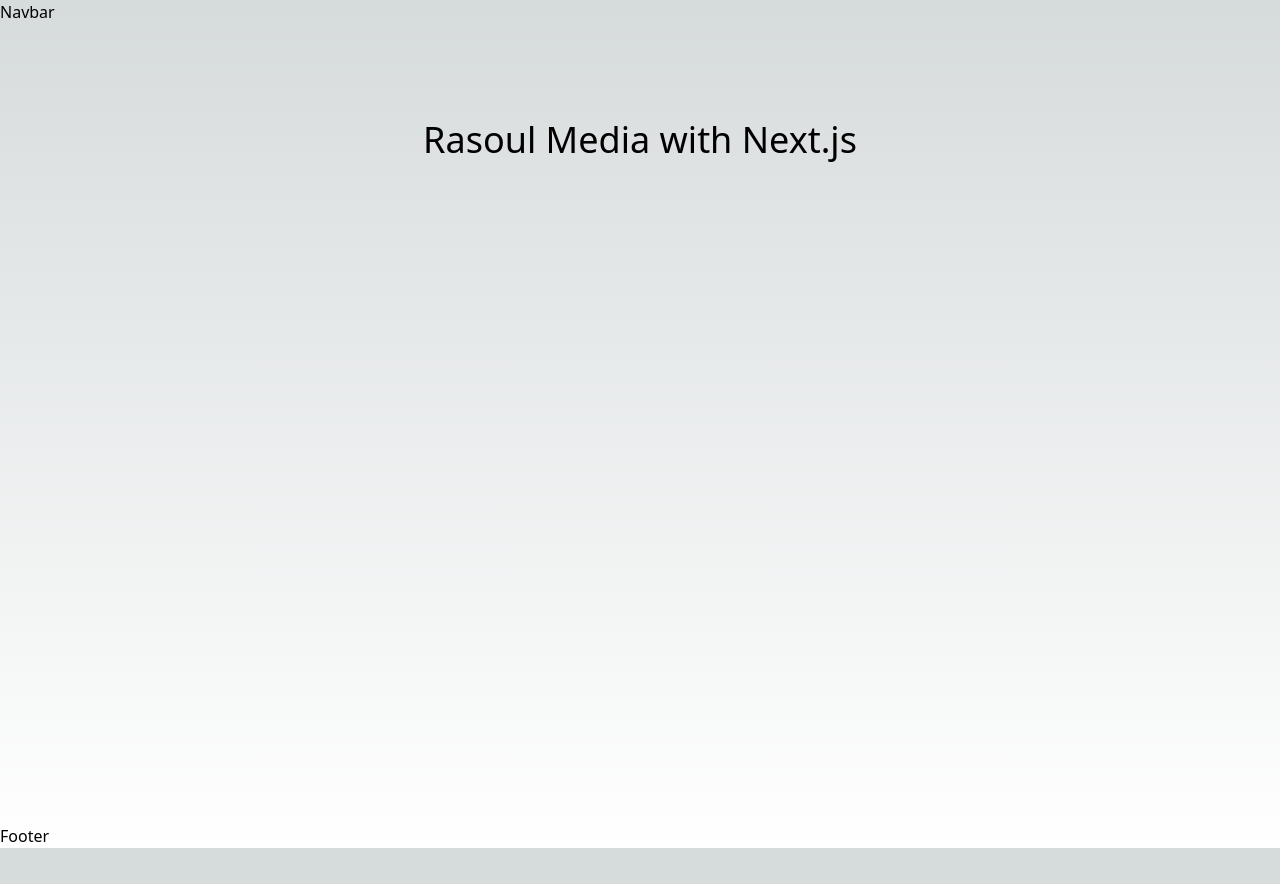
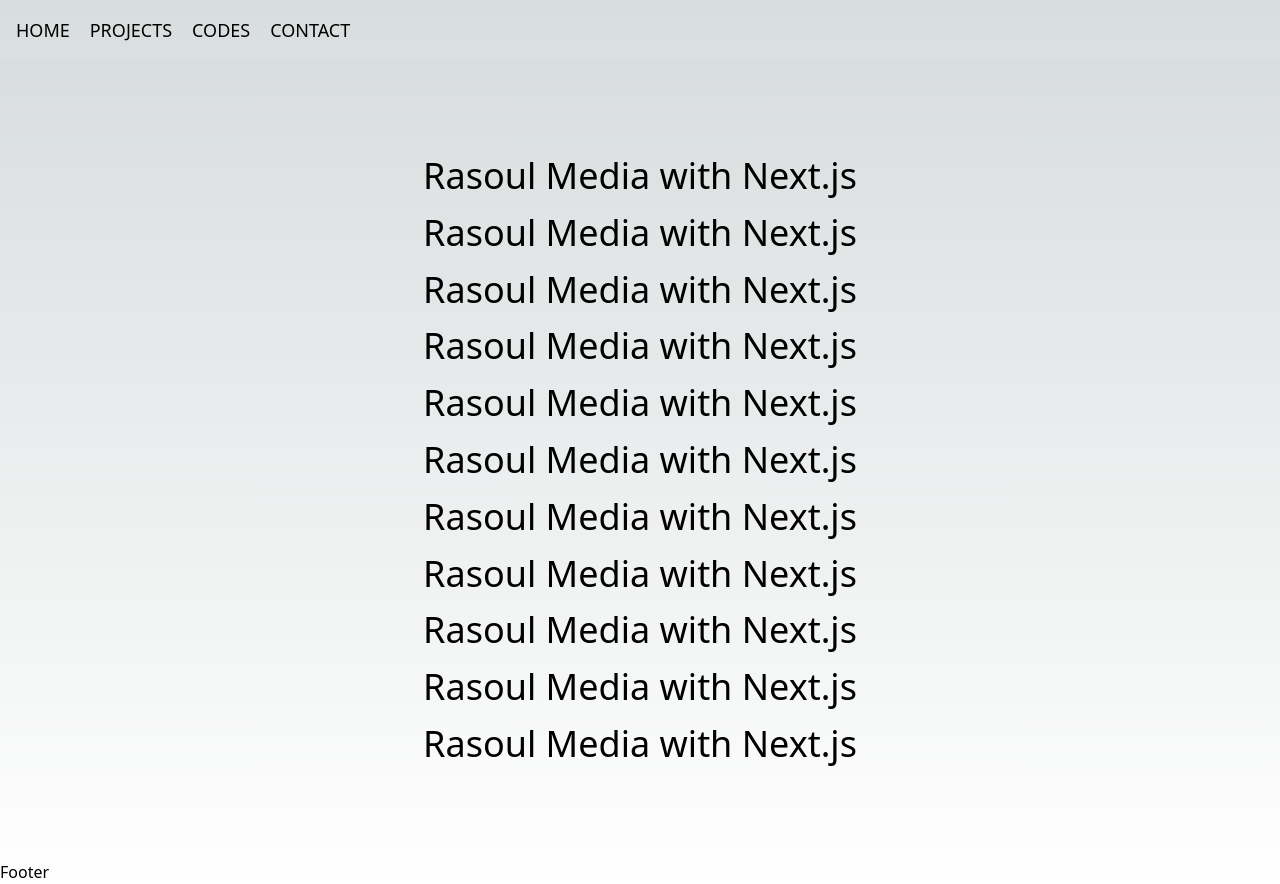
Before and after one commit to Rasoul678/rasoulmedia-nextjs, a Next.js app: page / in a window 1280 px wide. Before the commit the page ends 848 px from the top, so only its background shows below. Built offline with nearby package versions, Linux system fonts and the light colour scheme.

Commit message:
:sparkles: feat: add basic pages

```diff
--- /dev/null
+++ b/app/codes/page.tsx
@@ -0,0 +1,9 @@
+import React from "react";
+
+interface IProps {}
+
+const Codes: React.FC<IProps> = (props) => {
+  return <div>Codes</div>;
+};
+
+export default Codes;
--- /dev/null
+++ b/app/contact/page.tsx
@@ -0,0 +1,9 @@
+import React from "react";
+
+interface IProps {}
+
+const Contact: React.FC<IProps> = (props) => {
+  return <div>Contact</div>;
+};
+
+export default Contact;
--- a/app/layout.tsx
+++ b/app/layout.tsx
@@ -1,4 +1,4 @@
-import "./globals.css";
+import "@styles/globals.css";
 import Navbar from "@components/navbar";
 import Footer from "@components/footer";
 
@@ -16,7 +16,7 @@
     <html lang="en">
       <body>
         <Navbar />
-        {children}
+        <section>{children}</section>
         <Footer />
       </body>
     </html>
--- /dev/null
+++ b/app/not-found.tsx
@@ -0,0 +1,9 @@
+import React from "react";
+
+interface IProps {}
+
+const NotFound: React.FC<IProps> = (props) => {
+  return <div>Not Found</div>;
+};
+
+export default NotFound;
--- a/app/page.tsx
+++ b/app/page.tsx
@@ -1,6 +1,16 @@
 const Home = () => {
   return (
     <main className="flex min-h-screen flex-col items-center justify-between p-24">
+      <div className="text-4xl">Rasoul Media with Next.js</div>
+      <div className="text-4xl">Rasoul Media with Next.js</div>
+      <div className="text-4xl">Rasoul Media with Next.js</div>
+      <div className="text-4xl">Rasoul Media with Next.js</div>
+      <div className="text-4xl">Rasoul Media with Next.js</div>
+      <div className="text-4xl">Rasoul Media with Next.js</div>
+      <div className="text-4xl">Rasoul Media with Next.js</div>
+      <div className="text-4xl">Rasoul Media with Next.js</div>
+      <div className="text-4xl">Rasoul Media with Next.js</div>
+      <div className="text-4xl">Rasoul Media with Next.js</div>
       <div className="text-4xl">Rasoul Media with Next.js</div>
     </main>
   );
--- /dev/null
+++ b/app/projects/page.tsx
@@ -0,0 +1,9 @@
+import React from "react";
+
+interface IProps {}
+
+const Projects: React.FC<IProps> = (props) => {
+  return <div>Projetcs</div>;
+};
+
+export default Projects;
--- a/components/navbar/Navbar.tsx
+++ b/components/navbar/Navbar.tsx
@@ -1,7 +1,15 @@
 import React from "react";
+import Link from "next/link";
 
 interface IProps {}
 
 export const Navbar: React.FC<IProps> = (props) => {
-  return <div>Navbar</div>;
+  return (
+    <div className="navbar">
+      <Link href="/">Home</Link>
+      <Link href="/projects">Projects</Link>
+      <Link href="/codes">Codes</Link>
+      <Link href="/contact">Contact</Link>
+    </div>
+  );
 };
--- a/next.config.js
+++ b/next.config.js
@@ -1,4 +1,4 @@
 /** @type {import('next').NextConfig} */
-const nextConfig = {}
+const nextConfig = {};
 
-module.exports = nextConfig
+module.exports = nextConfig;
--- a/app/globals.css
+++ b/styles/globals.css
@@ -50,3 +50,7 @@
     )
     rgb(var(--background-start-rgb));
 }
+
+.navbar {
+  @apply p-4 flex gap-5 sticky top-0 backdrop-blur-sm text-lg uppercase bg-white bg-opacity-7;
+}
--- a/tailwind.config.js
+++ b/tailwind.config.js
@@ -1,18 +1,19 @@
 /** @type {import('tailwindcss').Config} */
 module.exports = {
   content: [
-    './pages/**/*.{js,ts,jsx,tsx,mdx}',
-    './components/**/*.{js,ts,jsx,tsx,mdx}',
-    './app/**/*.{js,ts,jsx,tsx,mdx}',
+    "./pages/**/*.{js,ts,jsx,tsx,mdx}",
+    "./components/**/*.{js,ts,jsx,tsx,mdx}",
+    "./app/**/*.{js,ts,jsx,tsx,mdx}",
   ],
   theme: {
     extend: {
-      backgroundImage: {
-        'gradient-radial': 'radial-gradient(var(--tw-gradient-stops))',
-        'gradient-conic':
-          'conic-gradient(from 180deg at 50% 50%, var(--tw-gradient-stops))',
+      backdropBlur: {
+        sm: "2px",
+      },
+      backgroundOpacity: {
+        7: "0.07",
       },
     },
   },
   plugins: [],
-}
+};
```
